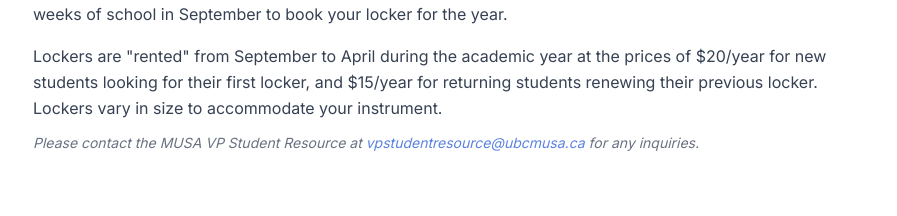
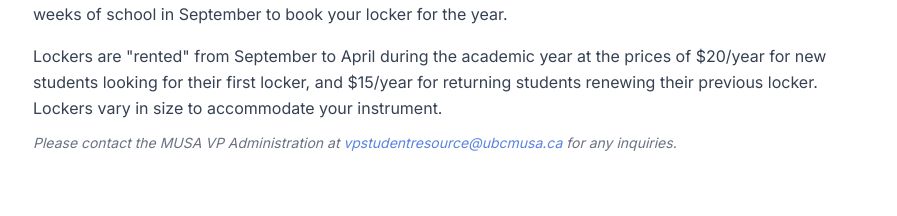
Before and after one commit to UBCMUSA/ubcmusa, a React (Vite) app: page /resources/academic in a window 1280 px wide. Shown: the part 1000-1216 px from the top of the page, without its empty margins (191-1088 px from the left). Built offline with nearby package versions, Linux system fonts and the light colour scheme.

Commit message:
Academic: Changed email for locker booking system to VP Admin

```diff
--- a/src/pages/resources/Academic.jsx
+++ b/src/pages/resources/Academic.jsx
@@ -63,8 +63,8 @@ export default function Academic() {
             Lockers vary in size to accommodate your instrument.
           </p>
           <p className="mt-3 text-sm italic text-gray-500">
-            Please contact the MUSA VP Student Resource at{" "}
-            <a href="mailto:vpstudentresource@ubcmusa.ca" className="text-logo hover:text-steel">
+            Please contact the MUSA VP Administration at{" "}
+            <a href="mailto:vpadmin@ubcmusa.ca" className="text-logo hover:text-steel">
               vpstudentresource@ubcmusa.ca
             </a>{" "}
             for any inquiries.
```
